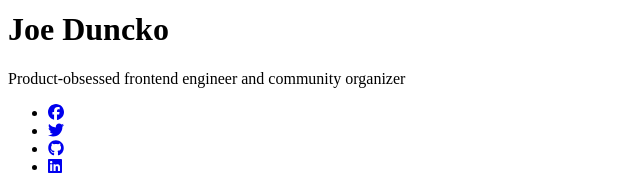
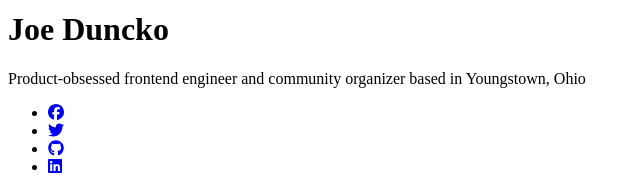
Before and after one commit to JoeDuncko/JoeDuncko.com, a Next.js app: page / in a window 1280 px wide. Shown: the part 244-419 px from the top of the page, without its empty margins (0-641 px from the left). Built offline with nearby package versions, Linux system fonts and the light colour scheme.

Commit message:
Add location

```diff
--- a/constants.ts
+++ b/constants.ts
@@ -1,7 +1,7 @@
 export const myName = "Joe Duncko";
 
 export const siteDescription =
-  "Product-obsessed frontend engineer and community organizer";
+  "Product-obsessed frontend engineer and community organizer based in Youngstown, Ohio";
 
 export const catchPhrase = "let's create together";
 
```
